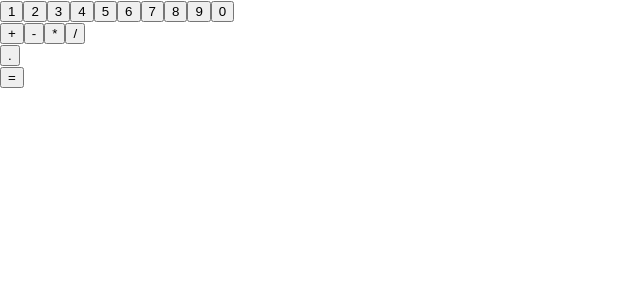
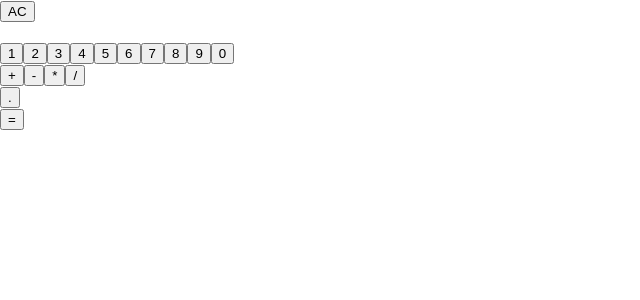
Before and after one commit to nayakshweta/javascript_calculator, a React (Create React App) app: page / in a window 1280 px wide. Shown: the top 300 px of the page, without its empty margins (0-640 px from the left). Built offline with nearby package versions, Linux system fonts and the light colour scheme.

Commit message:
Adds button to represent 'clear' in the Calculator component.

```diff
--- a/src/components/Calculator.js
+++ b/src/components/Calculator.js
@@ -77,6 +77,9 @@ class Calculator extends React.Component {
     render() {
         return (
             <div>
+                <button id="clear">AC</button>
+                <br />
+                <br />
                 <div id="numbers">
                     {this.numbers.map(item => (
                     <Button
```
